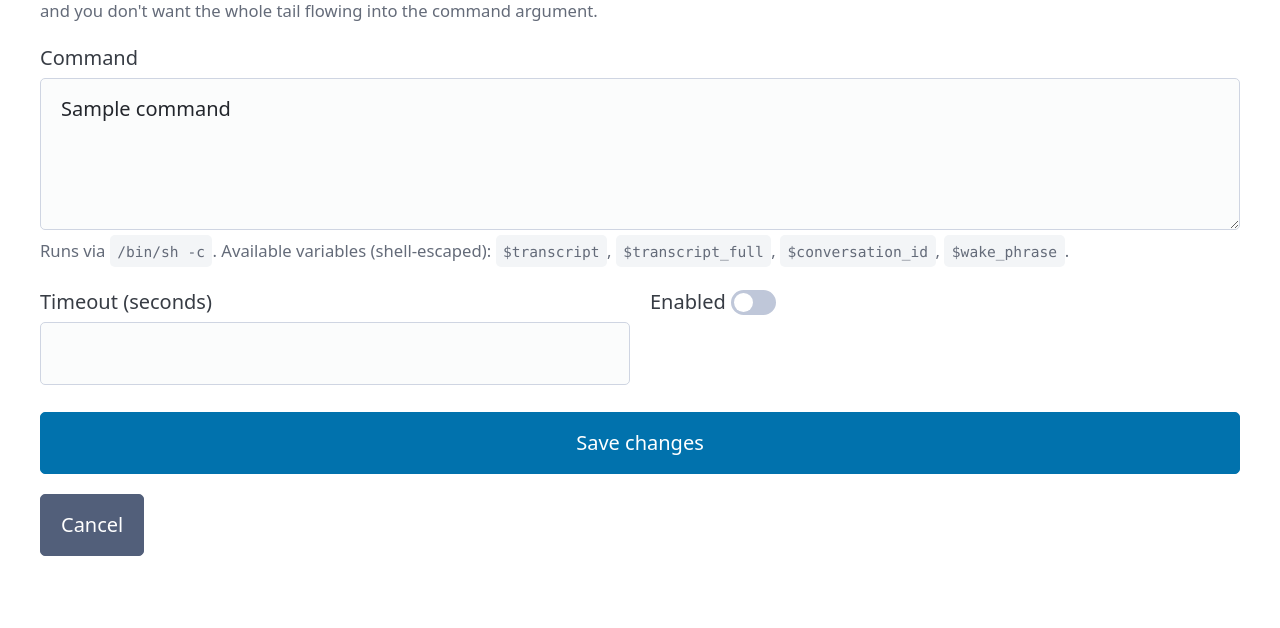
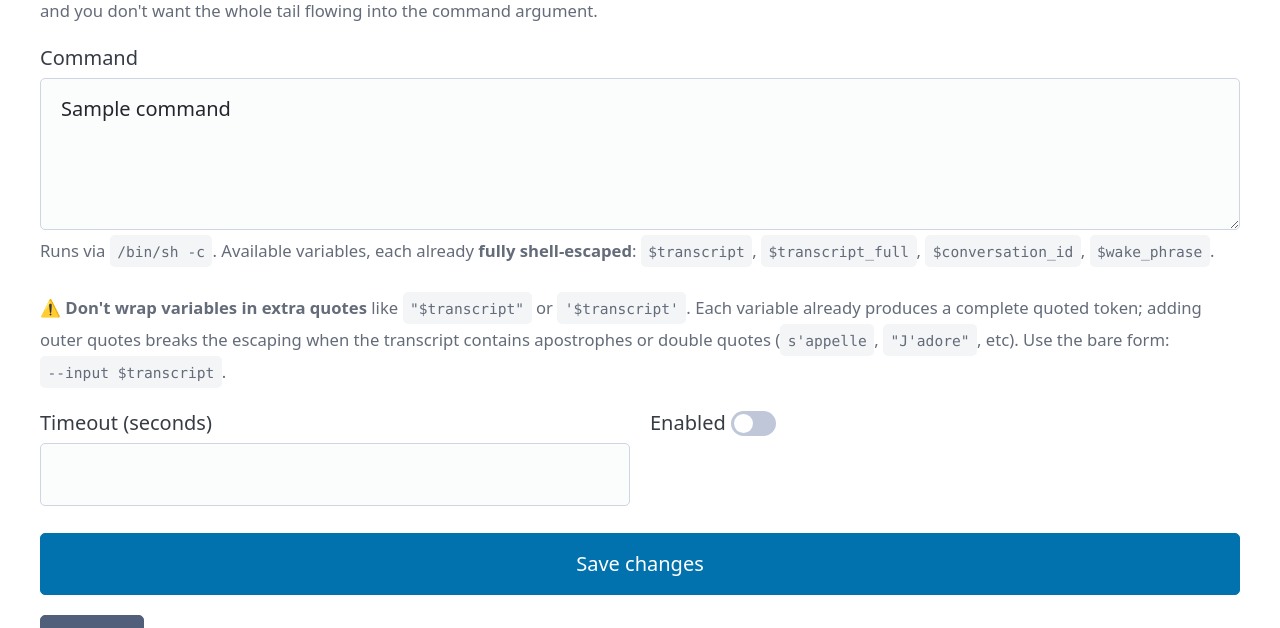
Before and after one commit to MayeulHP/omilog, a FastAPI app: template src/omilog/web/templates/wake_actions_edit.html in a window 1280 px wide. Shown: the part 673-1301 px from the top of the page. Before the commit the page ends 1229 px from the top, so only its background shows below. Run offline with FastAPI, Linux system fonts and the light colour scheme; the template is opened without the code that fills it: most values are stand-ins (such as "Sample title", 1, 10 or a date in 2020); parts of the project's set-up code (start-up, migrations or seed data) failed here and were passed over; some libraries are stand-ins or nearby versions.

Commit message:
wake: docs fix — don't wrap variables in extra quotes
User hit a real failure with a French command containing apostrophes
("s'appelle", "J'adore", "m'expliques") AND nested double quotes
("\"J'adore manger des pâtes\""). The placeholder showed
  hermes-agent --input "$transcript"
which is exactly wrong — shlex.quote already produces a complete, fully
shell-escaped token. Wrapping in additional quotes collides with the
inner escaping and breaks the shell parse, surfacing as:
  /bin/sh: Syntax error: Unterminated quoted string
  hermes: error: unrecognized arguments: ...

Fixes:
  - wake_actions_edit.html placeholder: bare `$transcript`, not quoted.
  - wake_actions_edit.html help text: explicit "⚠ Don't wrap variables
    in extra quotes" with a worked example of why.
  - wake_actions_index.html nohup tip: bare variables, plus same warning.

Tests (2 new, 184 total):
  - test_resolve_command_handles_apostrophes_safely: round-trip a French
    transcript through resolve_command + /bin/sh -c, assert the output
    equals the input exactly. This is the contract bare $transcript usage
    must hold.
  - test_resolve_command_documented_pitfall_wrapping_in_quotes_breaks:
    confirms that the *wrong* usage (extra "$transcript") actually fails,
    so we don't accidentally silently fix it later and let the help text
    drift from reality.

To fix the user's existing action: open it in /wake-actions, change
"$transcript" → $transcript (and same for $conversation_id) in the
command, save. Next trigger should parse cleanly.

Co-Authored-By: Claude Opus 4.7 (1M context) <noreply@anthropic.com>

```diff
--- a/src/omilog/web/templates/wake_actions_edit.html
+++ b/src/omilog/web/templates/wake_actions_edit.html
@@ -36,11 +36,19 @@
   <label>
     Command
     <textarea name="command" rows="4" required
-              placeholder='hermes-agent --input "$transcript" --conversation "$conversation_id"'>{{ action.command if action else '' }}</textarea>
+              placeholder='hermes-agent --input $transcript --conversation $conversation_id'>{{ action.command if action else '' }}</textarea>
     <small>
-      Runs via <code>/bin/sh -c</code>. Available variables (shell-escaped):
+      Runs via <code>/bin/sh -c</code>. Available variables, each already
+      <strong>fully shell-escaped</strong>:
       <code>$transcript</code>, <code>$transcript_full</code>,
       <code>$conversation_id</code>, <code>$wake_phrase</code>.
+      <br><br>
+      <strong>⚠ Don't wrap variables in extra quotes</strong> like
+      <code>"$transcript"</code> or <code>'$transcript'</code>. Each variable
+      already produces a complete quoted token; adding outer quotes breaks the
+      escaping when the transcript contains apostrophes or double quotes
+      (<code>s'appelle</code>, <code>"J'adore"</code>, etc).
+      Use the bare form: <code>--input $transcript</code>.
     </small>
   </label>
 
```
Also changed, not shown: src/omilog/web/templates/wake_actions_index.html (+6 -1 lines), tests/test_wake.py (+44 -0 lines).
